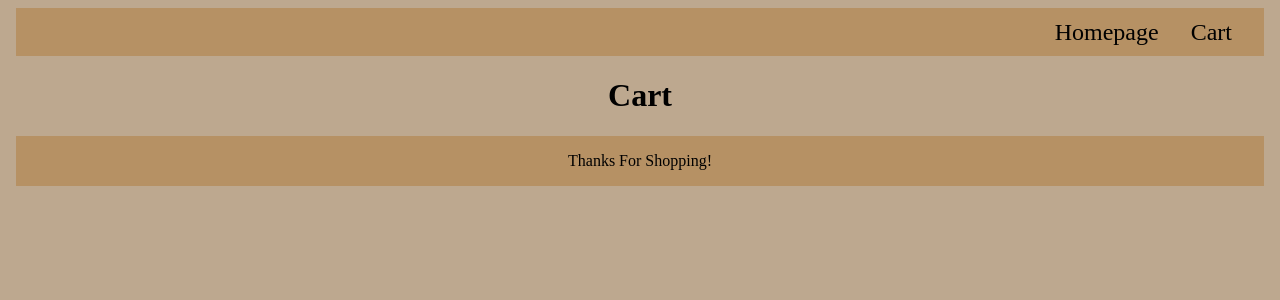
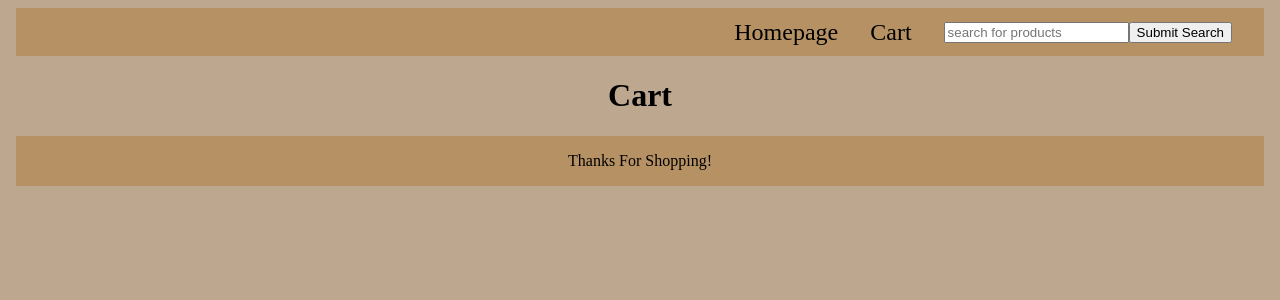
Before and after one commit to wrvines/reactshoppingcart, a React (Create React App) app: page /cart in a window 1280 px wide. Shown: the top 300 px of the page. Built offline with nearby package versions, Linux system fonts and the light colour scheme.

Commit message:
added search bar

```diff
--- a/src/App.js
+++ b/src/App.js
@@ -12,6 +12,10 @@ function App() {
   //lifting up state
   //create state to store all products added to cart
   const [cartProducts, setCartProducts] = React.useState([]);
+
+  //create state for search value to send to homepage
+  const [productSearchValue, setProductSearchValue] = React.useState("");
+
   //create function used by ProductDetail to add item to cart
   function addProductToCart(productToAdd) {
     // console.log(productToAdd);
@@ -68,12 +72,22 @@ function App() {
     setCartProducts(newCartProducts);
   }
 
+  function handleProductSearch(searchInput) {
+    console.log("in app", searchInput);
+    //set the state
+    setProductSearchValue(searchInput);
+  }
+
   return (
     <div className="App">
       <BrowserRouter>
-        <Navbar />
+        <Navbar handleProductSearch={handleProductSearch} />
         <Routes>
-          <Route exact path="/products" element={<Homepage />} />
+          <Route
+            exact
+            path="/products"
+            element={<Homepage productSearchValue={productSearchValue} />}
+          />
           <Route
             path="/cart"
             element={
--- a/src/components/Homepage/Homepage.js
+++ b/src/components/Homepage/Homepage.js
@@ -3,7 +3,7 @@ import axios from "axios";
 import Product from "../Product/Product";
 import "./Homepage.css";
 
-function Homepage() {
+function Homepage(props) {
   const [products, setProducts] = React.useState([]);
 
   const fetchProducts = () => {
@@ -23,7 +23,17 @@ function Homepage() {
     <div>
       {/* <button onClick = {fetchProducts}>Fetch Products</button> */}
       <div className="prod-container">
-        {products.map((item) => {
+        {products
+          .filter((item) =>
+            props.productSearchValue === ""
+              ? item
+              : item.title
+                  .toLowerCase()
+                  .includes(props.productSearchValue.toLowerCase())
+              ? item
+              : null
+          )
+          .map((item) => {
             return (
               <Product
                 key={item.id}
--- a/src/components/Navbar/Navbar.js
+++ b/src/components/Navbar/Navbar.js
@@ -1,16 +1,51 @@
-import React from 'react'
-import { Link } from 'react-router-dom'
-import './Navbar.css';
+import React from "react";
+import { Link } from "react-router-dom";
+import "./Navbar.css";
 
+function Navbar(props) {
+  const [navSearchInput, setNavSearchInput] = React.useState("");
 
-function Navbar() {
+  const handleSearchSubmission = (event) => {
+    event.preventDefault(); // stops refresh of page because of the form
+    console.log("search");
+    console.log(navSearchInput);
+    //this needs to be sent to App by "lifting state"
+    props.handleProductSearch(navSearchInput);
+  };
+
+  function handleNavbarInput(searchInput) {
+    if (searchInput !== "") {
+      //call the function to pass to the app
+      setNavSearchInput(searchInput);
+    } else {
+      console.log("empty textbox");
+      setNavSearchInput(searchInput);
+      //call the app function
+      props.handleProductSearch("");
+    }
+  }
+
   return (
-    <div className='navbar'>
-        <Link className='navlink' to='/products'>Homepage</Link>
-        <Link className='navlink' to='/cart'>Cart</Link>
-        {/* <Link className='navlink' to='/products/:id'>Product Detail</Link> */}
+    <div className="navbar">
+      <Link className="navlink" to="/products">
+        Homepage
+      </Link>
+      <Link className="navlink" to="/cart">
+        Cart
+      </Link>
+      {/* <Link className='navlink' to='/products/:id'>Product Detail</Link> */}
+      <form onSubmit={handleSearchSubmission}>
+        <input
+          type="text"
+          placeholder="search for products"
+          value={navSearchInput}
+          onChange={(event) => handleNavbarInput(event.target.value)}
+          // onChange={(event) => setNavSearchInput(event.target.value)}
+        />
+        <button>Submit Search</button>
+      </form>
     </div>
-  )
+  );
 }
 
-export default Navbar
+export default Navbar;
--- a/src/components/ProductDetail/ProductDetail.js
+++ b/src/components/ProductDetail/ProductDetail.js
@@ -18,8 +18,9 @@ function ProductDetail(props) {
     });
   }, []);
 
-  function nextPage() {
+  function nextPage(props) {
     console.log("next page");
+
   }
 
   return (
```
Lines whose indentation alone changed are shown as unchanged.
